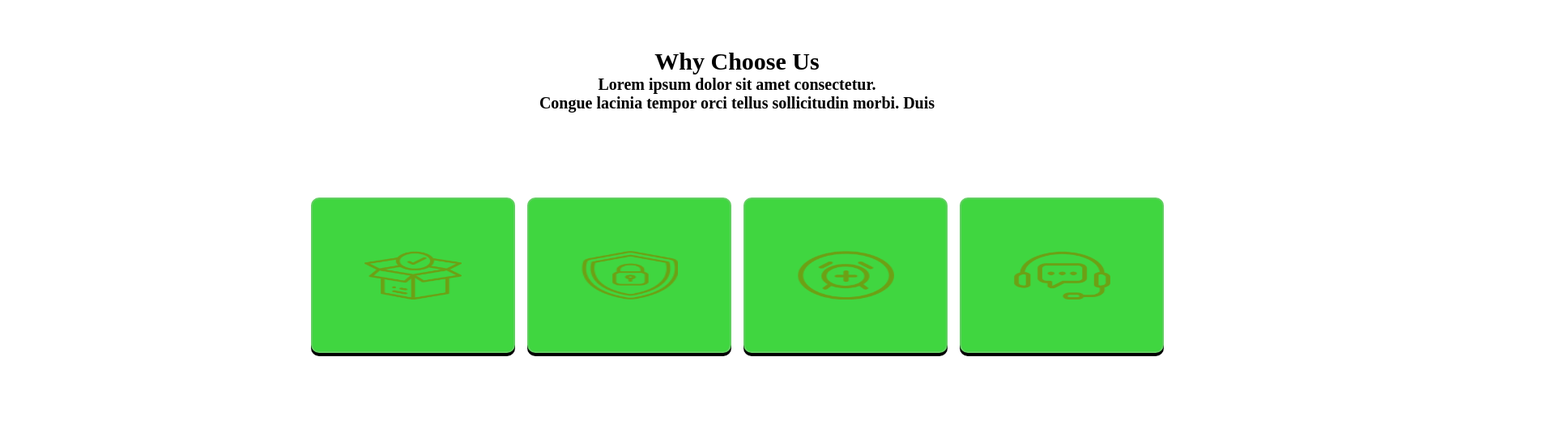
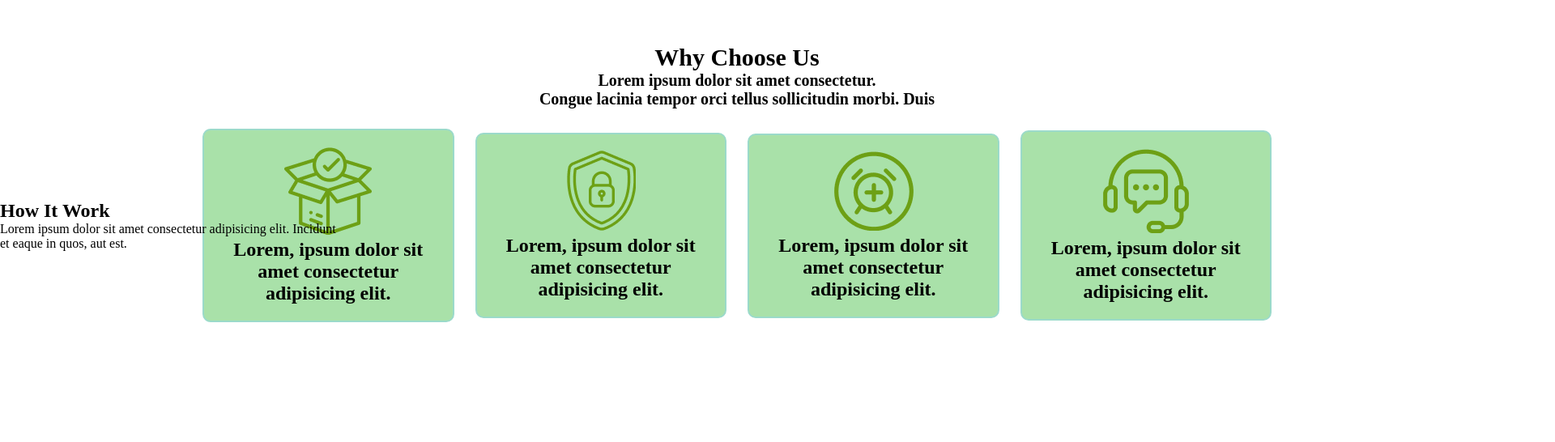
Before and after one commit to Shahabul101/figma, a plain HTML site: page index.html in a window 1280 px wide. Shown: the part 1529-2075 px from the top of the page at 81% size, 1920 px wide, since content can reach past the window. After the commit the page ends 1927 px from the top, so only its background shows below. Drawn offline with Linux system fonts and the light colour scheme.

Commit message:
first commit

```diff
--- a/index.html
+++ b/index.html
@@ -18,8 +18,8 @@
             <div class="manu">
                 <ul>
                 <li><a href="#">Home</a></li>
-                <li><a href="#">Services</a></li>
-                <li><a href="#">About Us</a></li>
+                <li><a href="http://127.0.0.1:5500/index.html">Services</a></li>
+                <li><a href="http://127.0.0.1:5502/indext.html">About Us</a></li>
                 <li><a href="#">Rates</a></li>
                 <li><a href="#">cost Calculator</a></li>
                 <li><a href="#">Benefits</a></li>
@@ -56,13 +56,37 @@
           <h2>Why Choose Us</h2>
                  <p class="per"> Lorem ipsum dolor sit amet consectetur. <br>Congue lacinia
                    tempor orci tellus sollicitudin morbi. Duis </p>
- <div class="item">
-    <img src="image.png"  alt="not fond">
-     <img src="image copy.png" alt="not fond">
-     <img src="image copy 2.png" alt="not fond">
-     <img src="image copy 3.png" alt="not fond">
-     </div>
- </div>
 
+
+    <section>
+        <div class="card-item">
+            <div class="card">
+            <img src="image.png" alt="">
+            <h5>Lorem, ipsum dolor sit amet consectetur adipisicing elit.</h5>
+          </div>
+             <div class="card">
+             <img src="image copy.png" alt="">
+             <h5>Lorem, ipsum dolor sit amet consectetur adipisicing elit.</h5>
+    </div>
+    <div class="card">
+        <img src="image copy 2.png" alt="">
+        <h5>Lorem, ipsum dolor sit amet consectetur adipisicing elit.</h5>
+    </div>
+    <div class="card">
+        <img src="image copy 3.png" alt="">
+        <h5>Lorem, ipsum dolor sit amet consectetur adipisicing elit.</h5>
+    </div>
+    </div>
+    </div>
+    </section>
+
+    <section>
+           <div>
+             <div id="item2">
+            <h1>How It Work</h1>
+            <p>Lorem ipsum dolor sit amet consectetur adipisicing elit. Incidunt <br> et eaque in quos, aut est.</p>
+           </div>
+           </div>
+    </section>
 </body>
 </html>
--- a/style.css
+++ b/style.css
@@ -3,8 +3,8 @@
     padding: 0%;
 }
 .container{
-    width: 1920px;
-    height: 802px;
+    width: auto;
+    height: auto;
     background: url(15ac8cd5b48941065a08f693477f3969411bc12e.png );
     background-size: cover;
     background-position: center;
@@ -133,8 +133,11 @@ ul li a:hover{
     height: 40px;
     width: 100px;
     padding: 40px  10px;
-    border: 2px solid rgb(120, 216, 120);
-    background: rgb(99, 219, 99);
+    border-radius: 5px;
+    border: 1px solid white;
+    background: white;
+    box-shadow: 1px 1px 1px 1px rgb(189, 182, 182);
+
     display: inline-block;
     margin: 15px;
 
@@ -168,6 +171,32 @@ ul li a:hover{
     border: 2px solid rgb(98, 206, 98);
     margin: 5px;
     border-radius: 10px ;
-    background: rgb(64, 214, 64);
+    background-color: white;
     box-shadow:  0 4px;
 }
+
+.card{
+    background-color: #87d687b6;
+    width: fit-content;
+    padding: 20px;
+    margin-top: 10px;
+    border-radius: 10px;
+    box-shadow: 5px 5px 10px 5px rgba(#0000000F);
+
+   border: 2px solid #9bdaca;
+
+}
+
+.card h5{
+    font-size: 24px;
+}
+.card-item{
+    display: flex;
+    align-items: center;
+    gap: 26px;
+    margin-top: 15px;
+}
+
+.item2{
+    padding: 50px;
+}
```
Also changed, not shown: tailwind.config.js (added).
